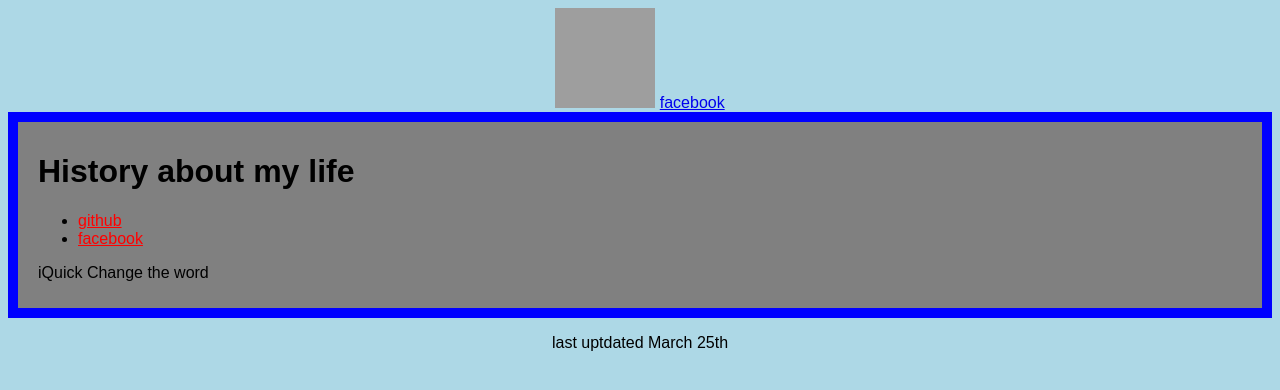
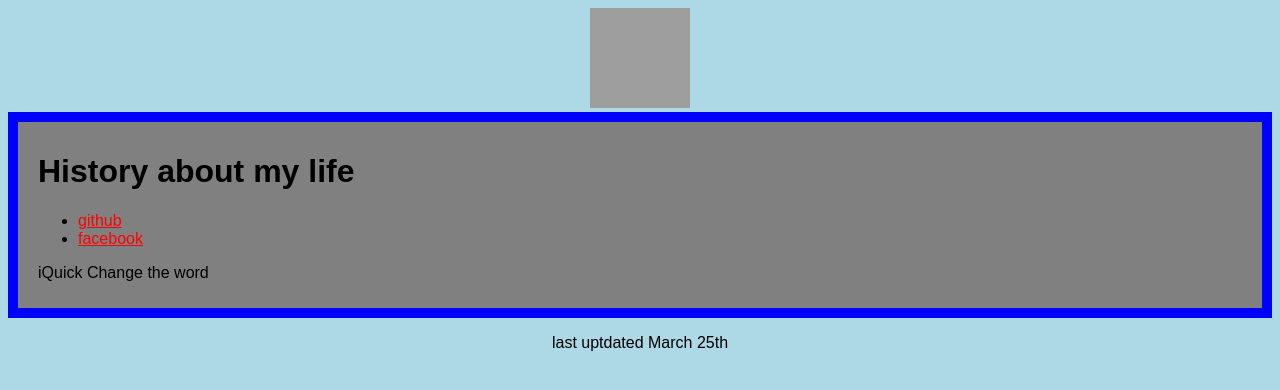
Before and after one commit to fefa77/fewd-30, a plain HTML site: page index.html in a window 1280 px wide. Drawn offline with Linux system fonts and the light colour scheme; grey boxes are pictures that could not be loaded.

Commit message:
index.html

```diff
--- a/index.html
+++ b/index.html
@@ -10,10 +10,11 @@
       width="100"
       height="100"
       "border-radius: 100%;">
-  <a href="https://www.facebook.com/fernanda.resende.161">facebook</a>
-</header>
-<main style="border:2px black solid; background-color: gray; padding:10px 20px; border-radius:15px border-style:solid; border-width:10px; border-color: blue;">
-<h1>History about my life</h1>
+      <a href="https://www.facebook.com/fernanda.resende.161">
+      </a>
+      </header>
+      <main style="border:2px black solid; background-color: gray; padding:10px 20px; border-radius:15px border-style:solid; border-width:10px; border-color: blue;">
+      <h1>History about my life</h1>
 <ul>
   <li>
     <a href="https://www.github.com/fefa77"style="color:red">
```
